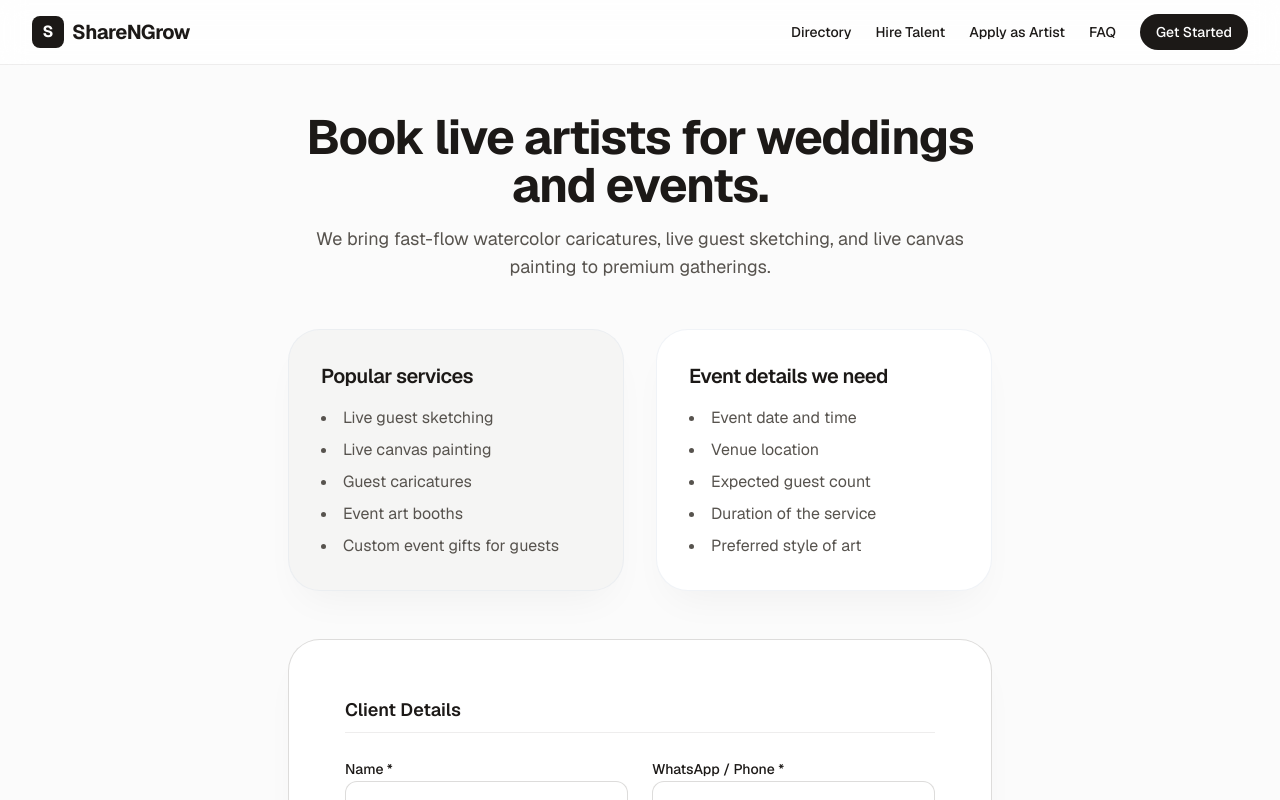
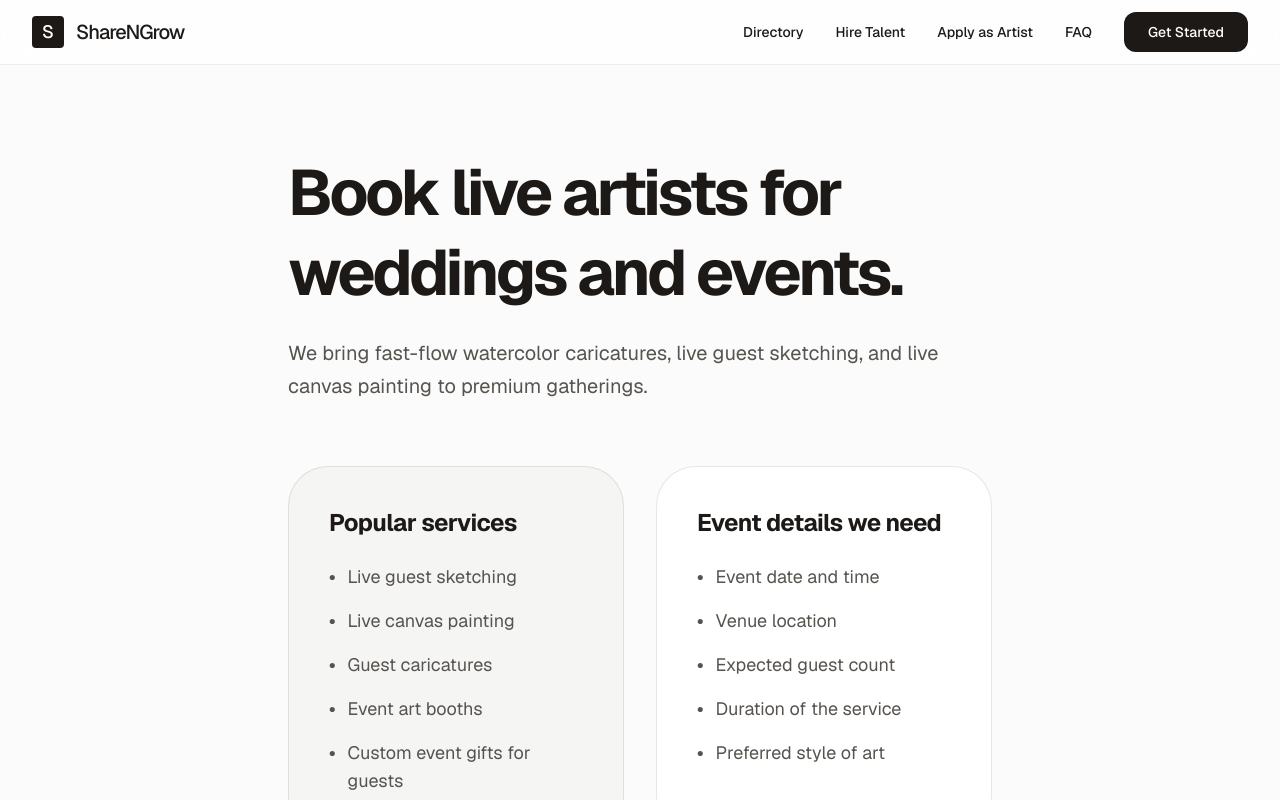
Before and after one commit to Arabinda07/Share-N-Grow, a React (Vite) app: page /events-live-art in a window 1280 px wide. Shown: the top 800 px of the page. Built offline with nearby package versions, Linux system fonts and the light colour scheme; no server answers.

Commit message:
style: refine typography and UI aesthetics
- Update global styles for smoother interactions and text rendering.
- Apply consistent type scaling and refined spacing across main pages.
- Enhance component transition durations and visual styling.

```diff
--- a/src/components/layout/Navbar.tsx
+++ b/src/components/layout/Navbar.tsx
@@ -11,32 +11,32 @@ export function Navbar() {
       <div className="container mx-auto px-4 sm:px-6 lg:px-8 max-w-[1400px]">
         <div className="flex h-16 items-center justify-between">
           <div className="flex items-center">
-            <Link to="/" className="flex items-center gap-2">
-              <div className="flex h-8 w-8 items-center justify-center rounded-lg bg-ink text-white font-bold font-sans">
+            <Link to="/" className="flex items-center gap-3">
+              <div className="flex h-8 w-8 items-center justify-center rounded bg-ink text-white font-medium font-sans text-lg">
                 S
               </div>
-              <span className="text-xl font-bold font-sans tracking-tight text-ink">
+              <span className="text-xl font-medium font-sans tracking-tighter text-ink">
                 ShareNGrow
               </span>
             </Link>
           </div>
 
           {/* Desktop Nav */}
-          <nav className="hidden md:flex items-center gap-6">
-            <Link to="/directory" className="text-sm font-medium text-ink hover:text-terracotta transition-colors">
+          <nav className="hidden md:flex items-center gap-8">
+            <Link to="/directory" className="text-sm font-medium text-ink hover:text-terracotta transition-colors duration-300">
               Directory
             </Link>
-            <Link to="/hire" className="text-sm font-medium text-ink hover:text-terracotta transition-colors">
+            <Link to="/hire" className="text-sm font-medium text-ink hover:text-terracotta transition-colors duration-300">
               Hire Talent
             </Link>
-            <Link to="/join" className="text-sm font-medium text-ink hover:text-terracotta transition-colors">
+            <Link to="/join" className="text-sm font-medium text-ink hover:text-terracotta transition-colors duration-300">
               Apply as Artist
             </Link>
-            <Link to="/faq" className="text-sm font-medium text-ink hover:text-terracotta transition-colors">
+            <Link to="/faq" className="text-sm font-medium text-ink hover:text-terracotta transition-colors duration-300">
               FAQ
             </Link>
             <Link to="/hire">
-              <Button size="sm" className="bg-ink hover:bg-ink-light text-white rounded-full transition-transform active:scale-[0.98] shadow-none">Get Started</Button>
+              <Button size="sm" className="bg-ink hover:bg-ink-light text-white rounded-xl px-6 h-10 transition-all duration-300 ease-out active:scale-[0.98] shadow-none">Get Started</Button>
             </Link>
           </nav>
 
@@ -52,37 +52,37 @@ export function Navbar() {
 
       {/* Mobile Nav */}
       {isOpen && (
-        <div className="md:hidden border-t border-ink-light/10 bg-white px-4 py-4 space-y-3 shadow-lg">
+        <div className="md:hidden border-t border-ink-light/10 bg-white px-6 py-6 space-y-4 shadow-xl rounded-b-[2rem]">
           <Link
             to="/directory"
-            className="block text-base font-medium text-ink w-full p-2 hover:text-terracotta transition-colors"
+            className="block text-lg font-medium text-ink w-full py-2 hover:text-terracotta transition-colors duration-300"
             onClick={() => setIsOpen(false)}
           >
             Directory
           </Link>
           <Link
             to="/hire"
-            className="block text-base font-medium text-ink w-full p-2 hover:text-terracotta transition-colors"
+            className="block text-lg font-medium text-ink w-full py-2 hover:text-terracotta transition-colors duration-300"
             onClick={() => setIsOpen(false)}
           >
             Hire Talent
           </Link>
           <Link
             to="/join"
-            className="block text-base font-medium text-ink w-full p-2 hover:text-terracotta transition-colors"
+            className="block text-lg font-medium text-ink w-full py-2 hover:text-terracotta transition-colors duration-300"
             onClick={() => setIsOpen(false)}
           >
             Apply as Artist
           </Link>
           <Link
             to="/faq"
-            className="block text-base font-medium text-ink w-full p-2 hover:text-terracotta transition-colors"
+            className="block text-lg font-medium text-ink w-full py-2 hover:text-terracotta transition-colors duration-300"
             onClick={() => setIsOpen(false)}
           >
             FAQ
           </Link>
-          <Link to="/hire" onClick={() => setIsOpen(false)} className="block pt-2">
-            <Button className="w-full bg-ink hover:bg-ink-light text-white rounded-full transition-transform active:scale-[0.98] shadow-none">Get Started</Button>
+          <Link to="/hire" onClick={() => setIsOpen(false)} className="block pt-4">
+            <Button className="w-full h-14 text-lg bg-ink hover:bg-ink-light text-white rounded-2xl transition-all duration-300 ease-out active:scale-[0.98] shadow-none">Get Started</Button>
           </Link>
         </div>
       )}
--- a/src/components/ui/button.tsx
+++ b/src/components/ui/button.tsx
@@ -13,7 +13,7 @@ const Button = React.forwardRef<HTMLButtonElement, ButtonProps>(
       <button
         ref={ref}
         className={cn(
-          "inline-flex items-center justify-center whitespace-nowrap rounded-xl text-sm font-medium ring-offset-paper transition-all focus-visible:outline-none focus-visible:ring-2 focus-visible:ring-terracotta focus-visible:ring-offset-2 disabled:pointer-events-none disabled:opacity-50 active:scale-[0.98]",
+          "inline-flex items-center justify-center whitespace-nowrap rounded-xl text-sm font-medium ring-offset-paper transition-all duration-300 ease-out focus-visible:outline-none focus-visible:ring-2 focus-visible:ring-terracotta focus-visible:ring-offset-2 disabled:pointer-events-none disabled:opacity-50 active:scale-[0.98]",
           {
             "bg-ink text-white hover:bg-ink-light": variant === "default",
             "bg-terracotta text-white hover:bg-terracotta-dark shadow-sm": variant === "brand",
--- a/src/components/ui/card.tsx
+++ b/src/components/ui/card.tsx
@@ -5,7 +5,7 @@ const Card = React.forwardRef<HTMLDivElement, React.HTMLAttributes<HTMLDivElemen
   ({ className, ...props }, ref) => (
     <div
       ref={ref}
-      className={cn("rounded-2xl border border-ink-light/20 bg-white text-ink shadow-[0_8px_30px_rgb(0,0,0,0.04)]", className)}
+      className={cn("rounded-2xl border border-ink-light/20 bg-white text-ink shadow-[0_8px_30px_rgb(0,0,0,0.04)] transition-all duration-300 ease-out", className)}
       {...props}
     />
   )
--- a/src/index.css
+++ b/src/index.css
@@ -26,4 +26,15 @@
 body {
   background-color: var(--color-paper);
   color: var(--color-ink);
+  -webkit-font-smoothing: antialiased;
+  -moz-osx-font-smoothing: grayscale;
 }
+
+html {
+  scroll-behavior: smooth;
+}
+
+::selection {
+  background-color: var(--color-terracotta);
+  color: var(--color-paper);
+}
--- a/src/pages/EventsLiveArt.tsx
+++ b/src/pages/EventsLiveArt.tsx
@@ -70,36 +70,36 @@ export function EventsLiveArt() {
         <meta name="description" content="Book live artists for weddings, events, and special gatherings in Bengal. Live sketching, guest caricatures, and event painting." />
         <link rel="canonical" href="https://share-n-grow.vercel.app/events-live-art" />
       </Helmet>
-      <div className="text-center mb-12">
-        <h1 className="text-4xl font-bold font-sans tracking-tight text-ink sm:text-5xl">Book live artists for weddings and events.</h1>
-        <p className="mt-4 text-lg text-ink-light max-w-2xl mx-auto">
+      <div className="mb-16 mt-10 max-w-4xl mx-auto">
+        <h1 className="text-[clamp(2.5rem,5vw,4.5rem)] font-bold tracking-tighter text-ink leading-tight font-sans">Book live artists for weddings and events.</h1>
+        <p className="mt-6 text-xl text-ink-light leading-relaxed">
           We bring fast-flow watercolor caricatures, live guest sketching, and live canvas painting to premium gatherings.
         </p>
       </div>
 
-      <div className="grid gap-8 md:grid-cols-2 mb-12">
-        <Card className="border border-slate-200/50 bg-paper-dark rounded-[2rem] shadow-[0_20px_40px_-15px_rgba(0,0,0,0.05)]">
-          <CardContent className="p-8">
-            <h3 className="font-semibold text-xl mb-4 text-ink tracking-tight font-sans">Popular services</h3>
-            <ul className="list-disc list-inside text-ink-light space-y-2 text-base">
-              <li>Live guest sketching</li>
-              <li>Live canvas painting</li>
-              <li>Guest caricatures</li>
-              <li>Event art booths</li>
-              <li>Custom event gifts for guests</li>
+      <div className="grid lg:grid-cols-2 gap-8 mb-20 max-w-4xl mx-auto">
+        <Card className="border border-whisper bg-paper-dark rounded-[2.5rem] shadow-none">
+          <CardContent className="p-10">
+            <h3 className="font-bold text-2xl mb-6 text-ink tracking-tight font-sans">Popular services</h3>
+            <ul className="list-none text-ink-light space-y-4 text-lg">
+              <li className="flex items-start"><span className="text-pine mr-3 font-bold">•</span> Live guest sketching</li>
+              <li className="flex items-start"><span className="text-pine mr-3 font-bold">•</span> Live canvas painting</li>
+              <li className="flex items-start"><span className="text-pine mr-3 font-bold">•</span> Guest caricatures</li>
+              <li className="flex items-start"><span className="text-pine mr-3 font-bold">•</span> Event art booths</li>
+              <li className="flex items-start"><span className="text-pine mr-3 font-bold">•</span> Custom event gifts for guests</li>
             </ul>
           </CardContent>
         </Card>
 
-        <Card className="border border-slate-200/50 bg-white rounded-[2rem] shadow-[0_20px_40px_-15px_rgba(0,0,0,0.05)]">
-          <CardContent className="p-8">
-            <h3 className="font-semibold text-xl mb-4 text-ink tracking-tight font-sans">Event details we need</h3>
-            <ul className="list-disc list-inside text-ink-light space-y-2 text-base">
-              <li>Event date and time</li>
-              <li>Venue location</li>
-              <li>Expected guest count</li>
-              <li>Duration of the service</li>
-              <li>Preferred style of art</li>
+        <Card className="border border-whisper bg-white rounded-[2.5rem] shadow-none">
+          <CardContent className="p-10">
+            <h3 className="font-bold text-2xl mb-6 text-ink tracking-tight font-sans">Event details we need</h3>
+            <ul className="list-none text-ink-light space-y-4 text-lg">
+              <li className="flex items-start"><span className="text-pine mr-3 font-bold">•</span> Event date and time</li>
+              <li className="flex items-start"><span className="text-pine mr-3 font-bold">•</span> Venue location</li>
+              <li className="flex items-start"><span className="text-pine mr-3 font-bold">•</span> Expected guest count</li>
+              <li className="flex items-start"><span className="text-pine mr-3 font-bold">•</span> Duration of the service</li>
+              <li className="flex items-start"><span className="text-pine mr-3 font-bold">•</span> Preferred style of art</li>
             </ul>
           </CardContent>
         </Card>
--- a/src/pages/Hire.tsx
+++ b/src/pages/Hire.tsx
@@ -82,9 +82,9 @@ export function Hire() {
         <meta name="description" content="Request custom art work, murals, live event art, or find a drawing teacher in Bengal. We match you with vetted local professionals." />
         <link rel="canonical" href="https://share-n-grow.vercel.app/hire" />
       </Helmet>
-      <div className="mb-10 text-center">
-        <h1 className="text-4xl font-bold font-sans tracking-tight text-ink sm:text-5xl">Hire an artist</h1>
-        <p className="mt-4 text-lg text-ink-light max-w-2xl mx-auto">
+      <div className="mb-14 text-center">
+        <h1 className="text-[clamp(2.5rem,5vw,4.5rem)] font-bold font-sans tracking-tighter text-ink leading-tight">Hire an artist</h1>
+        <p className="mt-6 text-xl text-ink-light max-w-2xl mx-auto leading-relaxed">
           Tell us what you need. We'll review the brief and introduce you to an artist who can do it.
         </p>
       </div>
--- a/src/pages/Join.tsx
+++ b/src/pages/Join.tsx
@@ -131,9 +131,9 @@ export function Join() {
         <meta name="description" content="Apply to join our vetted community of local drawing teachers, muralists, and live event artists across Bengal." />
         <link rel="canonical" href="https://share-n-grow.vercel.app/join" />
       </Helmet>
-      <div className="mb-10 text-center">
-        <h1 className="text-4xl font-bold tracking-tight text-ink sm:text-5xl font-sans">Apply for the Directory</h1>
-        <p className="mt-4 text-lg text-ink-light max-w-2xl mx-auto">
+      <div className="mb-14 text-center">
+        <h1 className="text-[clamp(2.5rem,5vw,4.5rem)] font-bold tracking-tighter text-ink leading-tight font-sans">Apply for the Directory</h1>
+        <p className="mt-6 text-xl text-ink-light max-w-2xl mx-auto leading-relaxed">
           ShareNGrow is currently accepting artists for teaching, murals, live event art, workshops, portraits, and selected custom work.
         </p>
       </div>
```
Also changed, not shown: src/pages/WallMurals.tsx (+21 -21 lines).
